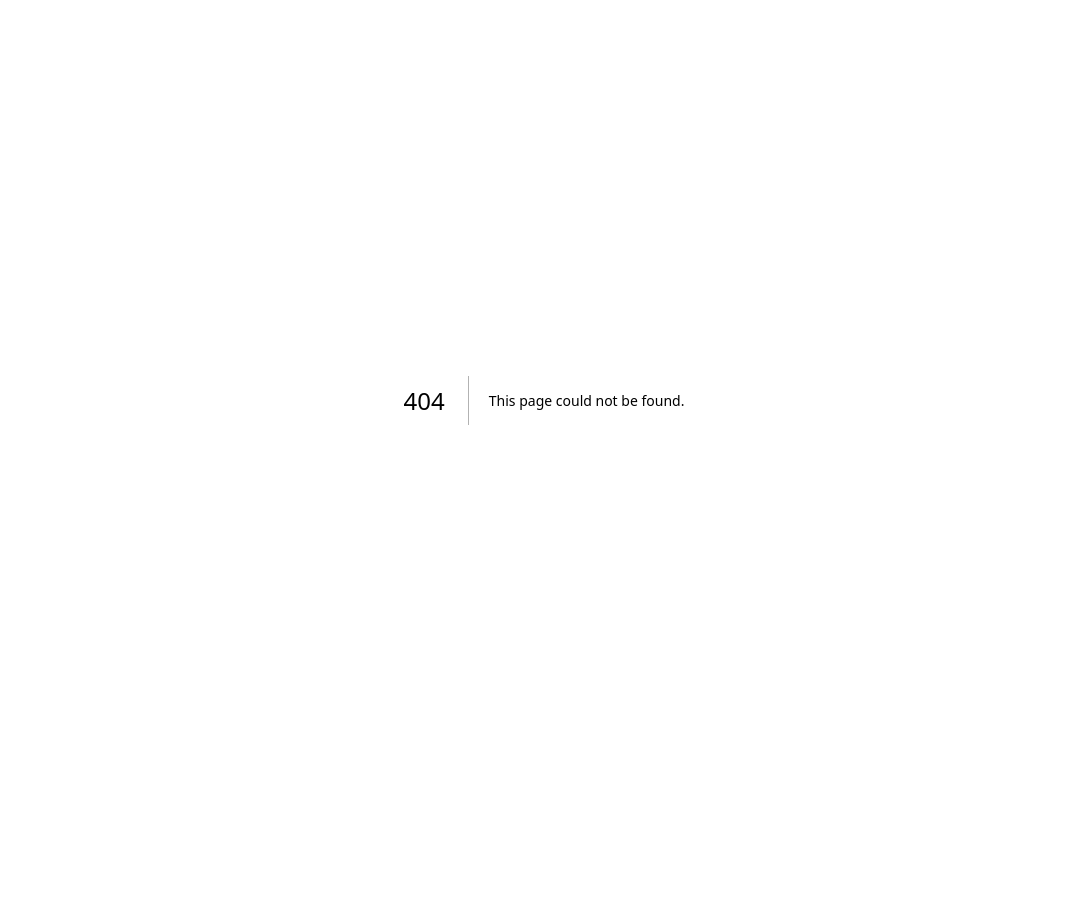
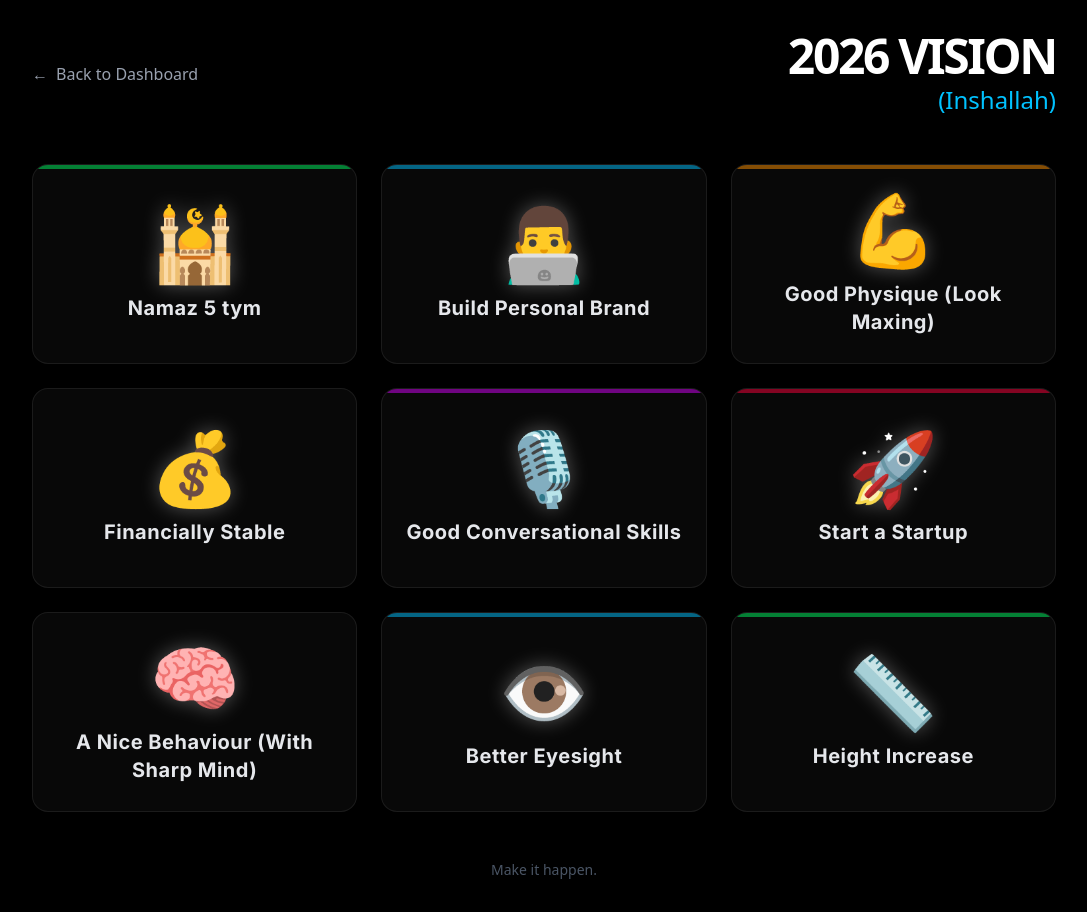
Before and after one commit to tanveerhkit/habit_tracker, a Next.js app: page /goals in a window 1280 px wide. Before the commit this address had no page. Shown: the whole page, without its empty margins (96-1183 px from the left). Before the commit the page ends 800 px from the top, so only its background shows below. Built offline with nearby package versions, Linux system fonts and the light colour scheme.

Commit message:
Feat: Add Yearly Goals page

```diff
--- /dev/null
+++ b/app/goals/page.tsx
@@ -0,0 +1,60 @@
+"use client";
+
+import React from 'react';
+import Link from 'next/link';
+import { motion } from 'framer-motion';
+
+const goals = [
+    { id: 1, label: "Namaz 5 tym", icon: "🕌", color: "neon-green" },
+    { id: 2, label: "Build Personal Brand", icon: "👨‍💻", color: "neon-blue" },
+    { id: 3, label: "Good Physique (Look Maxing)", icon: "💪", color: "neon-orange" },
+    { id: 4, label: "Financially Stable", icon: "💰", color: "neon-yellow" }, // creating custom color or re-using
+    { id: 5, label: "Good Conversational Skills", icon: "🎙️", color: "neon-purple" },
+    { id: 6, label: "Start a Startup", icon: "🚀", color: "neon-red" },
+    { id: 7, label: "A Nice Behaviour (With Sharp Mind)", icon: "🧠", color: "neon-pink" }, // pink/red
+    { id: 8, label: "Better Eyesight", icon: "👁️", color: "neon-blue" },
+    { id: 9, label: "Height Increase", icon: "📏", color: "neon-green" }
+];
+
+export default function GoalsPage() {
+    return (
+        <div className="min-h-screen bg-black text-white p-4 md:p-8 flex flex-col items-center">
+            {/* Header */}
+            <header className="w-full max-w-5xl flex items-center justify-between mb-8 md:mb-12">
+                <Link href="/" className="text-gray-400 hover:text-white transition-colors flex items-center gap-2">
+                    <span>←</span> Back to Dashboard
+                </Link>
+                <div className="text-right">
+                    <h1 className="text-3xl md:text-5xl font-black text-white tracking-tighter">2026 VISION</h1>
+                    <p className="text-neon-blue font-handwriting text-xl md:text-2xl mt-1">(Inshallah)</p>
+                </div>
+            </header>
+
+            {/* Grid */}
+            <div className="w-full max-w-5xl grid grid-cols-1 md:grid-cols-3 gap-4 md:gap-6">
+                {goals.map((goal, index) => (
+                    <motion.div
+                        key={goal.id}
+                        initial={{ opacity: 0, y: 20 }}
+                        animate={{ opacity: 1, y: 0 }}
+                        transition={{ delay: index * 0.1 }}
+                        className="glass bg-white/5 border border-white/10 p-6 rounded-2xl flex flex-col items-center justify-center text-center gap-4 hover:bg-white/10 transition-colors group relative overflow-hidden min-h-[200px]"
+                    >
+                        <div className={`absolute top-0 left-0 w-full h-1 bg-${goal.color} opacity-50`} />
+
+                        <div className="text-6xl md:text-7xl group-hover:scale-110 transition-transform duration-300 filter drop-shadow-[0_0_10px_rgba(255,255,255,0.3)]">
+                            {goal.icon}
+                        </div>
+                        <h3 className="text-lg md:text-xl font-bold font-sans tracking-wide text-gray-200 group-hover:text-white">
+                            {goal.label}
+                        </h3>
+                    </motion.div>
+                ))}
+            </div>
+
+            <footer className="mt-12 text-gray-600 text-sm">
+                Make it happen.
+            </footer>
+        </div>
+    );
+}
--- a/components/Dashboard.tsx
+++ b/components/Dashboard.tsx
@@ -274,13 +274,16 @@ export default function Dashboard() {
                     <Link href="/timer" className="px-3 py-1 bg-white/5 border border-white/10 rounded-full text-[10px] font-bold uppercase tracking-widest text-neon-blue hover:bg-neon-blue/20 hover:border-neon-blue transition-all flex items-center gap-2">
                         <span>⏱</span> Stopwatch
                     </Link>
+                    <Link href="/goals" className="px-3 py-1 bg-white/5 border border-white/10 rounded-full text-[10px] font-bold uppercase tracking-widest text-neon-purple hover:bg-neon-purple/20 hover:border-neon-purple transition-all flex items-center gap-2">
+                        <span>🎯</span> Goals
+                    </Link>
                 </div>
             </div>
 
             {/* Main Content */}
             <div className="flex flex-col md:grid md:grid-cols-12 gap-4 flex-1 min-h-0">
                 {/* Sidebar Habits */}
-                <div className="md:col-span-3 glass flex flex-col md:h-full max-h-[300px] md:max-h-none overflow-hidden">
+                <div className="md:col-span-3 glass flex flex-col md:h-full max-h-[300px] md:max-h-none overflow-hidden hidden md:flex">
                     <div className="h-12 border-b border-white/10 flex items-center justify-between px-4 font-bold tracking-wider text-sm shrink-0">
                         <span>HABITS</span>
                         <span className="text-xs text-gray-500">{habits.length} Active</span>
```
